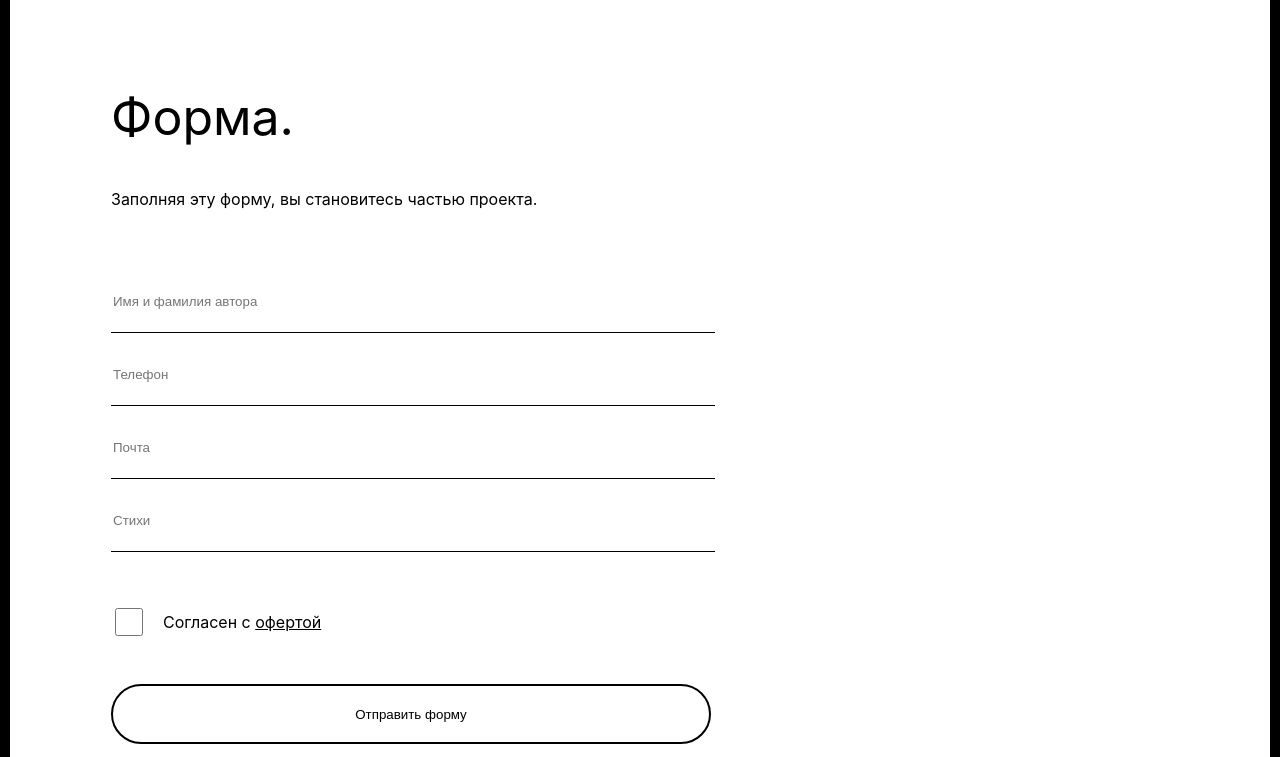
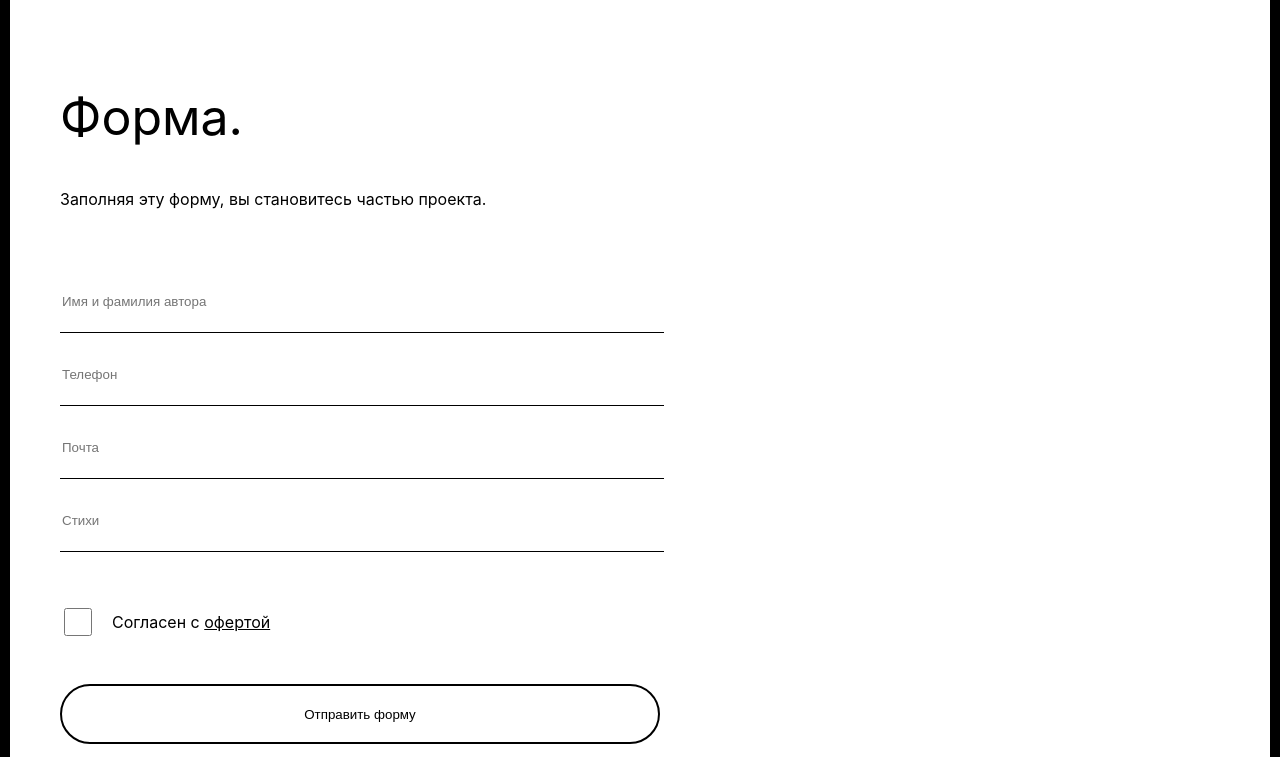
Before and after one commit to VitalyBibik/Turbina, a React app: page / in a window 1280 px wide. Shown: the part 2043-2800 px from the top of the page. Built offline with nearby package versions, Linux system fonts and the light colour scheme.

Commit message:
Fix small form

```diff
--- a/src/components/section-form/section-form.module.css
+++ b/src/components/section-form/section-form.module.css
@@ -1,5 +1,4 @@
 .section-form {
   max-width: 760px;
-  margin-left: 51px;
   margin-top: 90px;
 }
```
